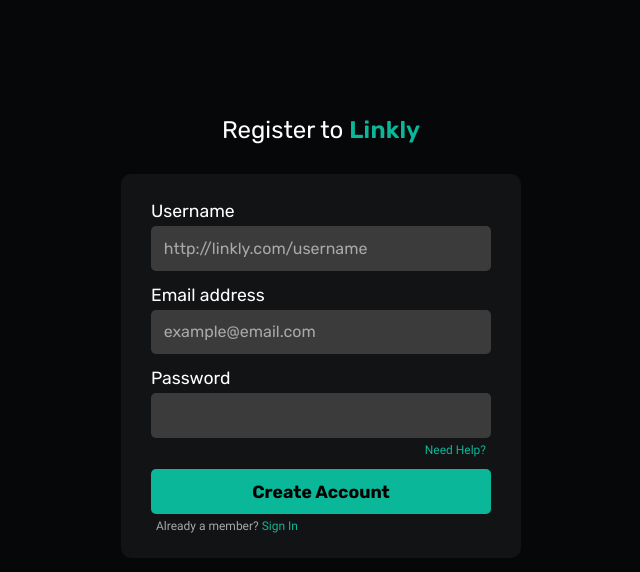
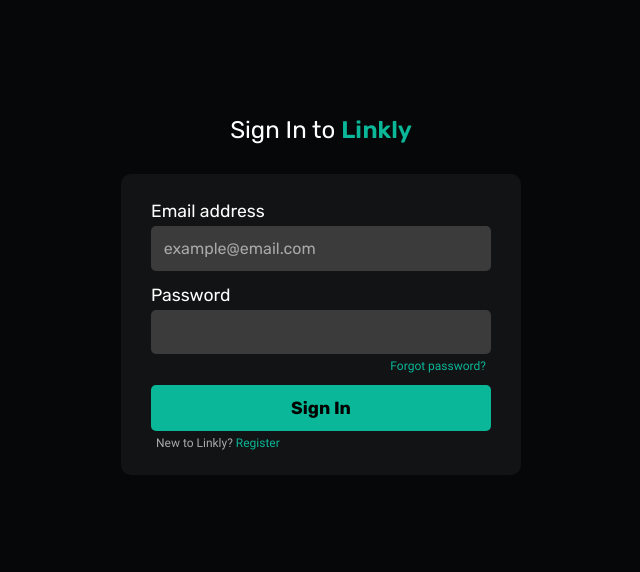
Before and after one commit to MajdBarakat/Linkly, a React (Create React App) app in the folder frontend/: page /login in a window 1280 px wide. Shown: the top 572 px of the page, without its empty margins (319-959 px from the left). Built offline with nearby package versions, Linux system fonts and the light colour scheme.

Commit message:
set up routing in front-end

```diff
--- a/frontend/package.json
+++ b/frontend/package.json
@@ -11,6 +11,7 @@
     "joi-password-complexity": "^5.1.0",
     "react": "^18.1.0",
     "react-dom": "^18.1.0",
+    "react-router-dom": "^6.3.0",
     "react-scripts": "5.0.1",
     "sass": "^1.52.3",
     "web-vitals": "^2.1.4"
--- a/frontend/src/App.js
+++ b/frontend/src/App.js
@@ -1,18 +1,21 @@
 import "./styles/App.scss";
 import axios from "axios";
-import LoginFrom from "./components/common/loginForm";
+import React from "react";
 import config from "./config.json";
-import RegisterForm from "./components/common/registerForm";
-import Profile from "./components/common/profile";
-import React from "react";
-import Links from "./components/common/links";
+import { Route, Router, Routes } from "react-router-dom";
+import Login from "./pages/login";
+import Register from "./pages/register";
+import Profile from "./pages/profile";
 
 function App() {
-  axios.defaults.headers.common["Access-Control-Allow-Origin"] = "*";
+  axios.defaults.headers.common["Access-Control-Allow-Origin"] = config.api;
   return (
-    <React.Fragment>
-      <RegisterForm />
-    </React.Fragment>
+    <Routes>
+      <Route path="/login" element={<Login />} />
+      <Route path="/register" element={<Register />} />
+      <Route path="/profile" element={<Profile />} />
+      <Route path="/" element={"insert home page here"} />
+    </Routes>
   );
 }
 
--- a/frontend/src/components/common/loginForm.jsx
+++ b/frontend/src/components/common/loginForm.jsx
@@ -3,6 +3,7 @@
 import http from "../services/httpService";
 import config from "../../config.json";
 import Form from "./form";
+import { Link } from "react-router-dom";
 
 class LoginFrom extends Form {
   state = {
@@ -55,7 +56,7 @@
           <div className="under-text-container">
             <div className="text-help">
               New to Linkly?
-              <a href=""> Register</a>
+              <Link to="/register"> Register</Link>
             </div>
           </div>
         </form>
--- a/frontend/src/components/common/navbar.jsx
+++ b/frontend/src/components/common/navbar.jsx
@@ -1,5 +1,5 @@
 import React from "react";
-import link from "./link";
+import { Link } from "react-router-dom";
 
 export default ({ navigation, user, dropDown }) => {
   let menuVisibility = false;
@@ -11,8 +11,8 @@
           <div className="logo"></div>{" "}
           <ul className="nav-links">
             {navigation.map((e) => (
-              <li className={e.active}>
-                <a href={e.href}>{e.label}</a>
+              <li key={e.label} className={e.active}>
+                <Link to={e.to}>{e.label}</Link>
               </li>
             ))}
           </ul>
@@ -28,27 +28,34 @@
             </div>
           ) : (
             <div className="signin-signup">
-              <a href="">Sign in</a>
-              <a href="">Sign up</a>
+              <Link to="/login">Sign in</Link>
+              <Link to="/register">Sign up</Link>
             </div>
           )}
         </div>
       </div>
-      {user.isVerified && warningVisibility ? (
-        ""
-      ) : (
+      {user && warningVisibility ? (
+        user.isVerified ? (
           <div className="verification-warning">
             {
               <p>
-              `To publish your profile, please verify your email by clicking the
-              link we sent to ${<span>{user.email}</span>}. $
-              {<a href="">Resend Verification Link</a>}`
+                `To publish your profile, please verify your email by clicking
+                the link we sent to ${<span>{user.email}</span>}. $
+                {<Link to="">Resend Verification Link</Link>}`
               </p>
             }
-          <button className="close" onClick={() => (warningVisibility = false)}>
+            <button
+              className="close"
+              onClick={() => (warningVisibility = false)}
+            >
               X
             </button>
           </div>
+        ) : (
+          ""
+        )
+      ) : (
+        ""
       )}
     </React.Fragment>
   );
--- a/frontend/src/components/common/registerForm.jsx
+++ b/frontend/src/components/common/registerForm.jsx
@@ -3,6 +3,7 @@
 import http from "../services/httpService";
 import config from "../../config.json";
 import Form from "./form";
+import { Link } from "react-router-dom";
 
 class RegisterForm extends Form {
   state = {
@@ -65,7 +66,7 @@
           <div className="under-text-container">
             <div className="text-help">
               Already a member?
-              <a href=""> Sign In</a>
+              <Link to="/login"> Sign In</Link>
             </div>
           </div>
         </form>
--- a/frontend/src/index.js
+++ b/frontend/src/index.js
@@ -2,12 +2,15 @@
 import ReactDOM from "react-dom/client";
 import App from "./App";
 import reportWebVitals from "./reportWebVitals";
+import { BrowserRouter } from "react-router-dom";
 
 const root = ReactDOM.createRoot(document.getElementById("root"));
 root.render(
-  <React.StrictMode>
-    <App />
-  </React.StrictMode>
+  <BrowserRouter>
+    <React.StrictMode>
+      <App />
+    </React.StrictMode>
+  </BrowserRouter>
 );
 
 // If you want to start measuring performance in your app, pass a function
--- a/frontend/src/pages/login.jsx
+++ b/frontend/src/pages/login.jsx
@@ -0,0 +1,5 @@
+import LoginFrom from "../components/common/loginForm";
+
+export default () => {
+  return <LoginFrom />;
+};
--- /dev/null
+++ b/frontend/src/pages/profile.jsx
@@ -0,0 +1,18 @@
+import React from "react";
+import Navbar from "../components/common/navbar";
+import Profile from "../components/common/profile";
+
+export default () => {
+  return (
+    <React.Fragment>
+      <Navbar
+        navigation={[
+          { label: "Links", to: "/admin/links", active: undefined },
+          { label: "Appearance", to: "/admin/appearance", active: undefined },
+          { label: "Settings", to: "/admin/settings", active: undefined },
+        ]}
+      />
+      <Profile />
+    </React.Fragment>
+  );
+};
--- /dev/null
+++ b/frontend/src/pages/register.jsx
@@ -0,0 +1,5 @@
+import Register from "../components/common/registerForm";
+
+export default () => {
+  return <Register />;
+};
```
Also changed, not shown: frontend/src/pages/index.js (deleted), 1 other file (tests, documents, lock files or other folders). Lines whose indentation alone changed are shown as unchanged.
